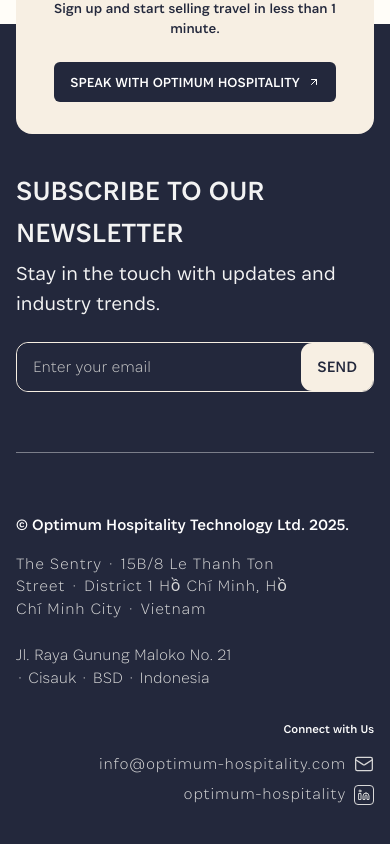
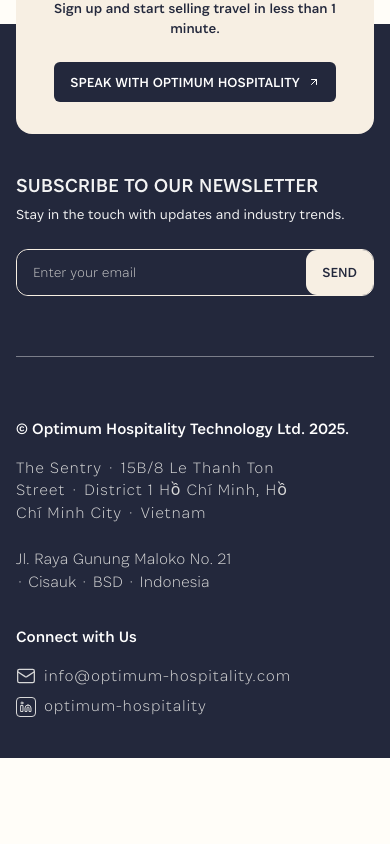
Before and after one commit to optimumhospitality/optimumhospitaity, a React (Vite) app: page /team in a window 390 px wide. Shown: the part 6083-6927 px from the top of the page. After the commit the page ends 6841 px from the top, so only its background shows below. Built offline with nearby package versions, Linux system fonts and the light colour scheme.

Commit message:
add footer issue

```diff
--- a/src/components/home/AboutUs.tsx
+++ b/src/components/home/AboutUs.tsx
@@ -74,10 +74,10 @@ export default function AboutUs() {
       </div>
 
       {/* Content Section - 1440 × 798 */}
-      <div className="max-w-[1440px] pt-15 mx-auto pl-4 sm:pl-6 md:pl-8 lg:pl-[40px] pr-4 sm:pr-6 md:pr-8 lg:pr-[40px]">
+      <div className="max-w-[1440px] pt-6 mx-auto pl-4 sm:pl-6 md:pl-8 lg:pl-[40px] pr-4 sm:pr-6 md:pr-8 lg:pr-[40px]">
         <div className="flex flex-col lg:flex-row gap-8 lg:gap-[40px]">
           {/* Left Content Area */}
-          <div className="flex-1 py-8 lg:py-0 flex items-center">
+          <div className="flex-1 py-0 lg:py-0 flex items-center">
             <div ref={contentRef} className="w-full">
               {/* Title */}
               <h3 className="text-xl sm:text-2xl md:text-3xl lg:text-[32px] font-[500] text-primary mb-6 leading-tight">
@@ -85,7 +85,7 @@ export default function AboutUs() {
               </h3>
 
               {/* First Paragraph */}
-              <p className="text-[#000000] text-base sm:text-lg md:text-xl lg:text-[20px] font-[300] leading-relaxed mb-5">
+              <p className="text-[#000000] text-[14px] sm:text-[14px] md:text-xl lg:text-[20px] font-[300] leading-relaxed mb-5">
                 We help hotel owners increase profitability, protect asset
                 value, and maintain full operational control. Optimum
                 Hospitality is a boutique hotel consultancy, asset manager, and
@@ -94,7 +94,7 @@ export default function AboutUs() {
               </p>
 
               {/* Second Paragraph */}
-              <p className="text-[#000000] text-base sm:text-lg md:text-xl lg:text-[20px] font-[300] leading-relaxed mb-8">
+              <p className="text-[#000000] text-[14px] sm:text-[14px] md:text-xl lg:text-[20px] font-[300] leading-relaxed mb-8">
                 From our bases in Ho Chi Minh City and Jakarta, we work with
                 luxury and upper-scale hotels to improve margins, optimize
                 operations, and unlock revenue, with particular strength in
@@ -104,16 +104,16 @@ export default function AboutUs() {
 
               {/* Quote with left border */}
               <div className="border-l-4 border-primary pl-5 mb-8">
-                <p className="text-primary  font-[400] text-sm sm:text-[24px] italic leading-relaxed italic">
+                <p className="text-primary  font-[400] text-16 sm:text-[16px] italic leading-relaxed italic">
                   We don't advise from a distance.
                 </p>
-                <p className="text-primary  font-[400] text-sm sm:text-[24px] italic leading-relaxed italic">
+                <p className="text-primary  font-[400] text-16 sm:text-[16px] italic leading-relaxed italic">
                   We take responsibility for results.
                 </p>
               </div>
 
               {/* CTA Button */}
-              <button className="mb-2 h-[44px] sm:h-[52px] lg:h-[56px] inline-flex items-center justify-center gap-[8px] py-[12px] sm:py-[14px] lg:py-[16px] px-[20px] sm:px-[28px] lg:px-[36px] bg-primary text-white text-[16px] sm:text-[16px] lg:text-[16px] font-normal tracking-[0.1em] rounded-[8px] hover:bg-primary/90 transition-colors">
+              <button className=" h-[44px] sm:h-[52px] lg:h-[56px] inline-flex items-center justify-center gap-[8px] py-[12px] sm:py-[14px] lg:py-[16px] px-[20px] sm:px-[28px] lg:px-[36px] bg-primary text-white text-[16px] sm:text-[16px] lg:text-[16px] font-normal tracking-[0.1em] rounded-[8px] hover:bg-primary/90 transition-colors">
                 BOOK MY CONSULTATION
                 <svg
                   className="w-3 h-3 sm:w-4 sm:h-4"
--- a/src/components/home/CoreHotelManagement.tsx
+++ b/src/components/home/CoreHotelManagement.tsx
@@ -441,7 +441,7 @@ export default function CoreHotelManagement() {
           <div className="flex flex-col lg:flex-row lg:h-[485px]">
             {/* Left Content - Left aligned on mobile, centered on larger screens */}
             <div className="w-full lg:flex-1 flex flex-col justify-center items-start sm:items-center lg:items-start text-left sm:text-center lg:text-left py-8 lg:py-0 lg:pr-8">
-              <h2 className="text-2xl sm:text-[32px] md:text-4xl font-normal text-white mb-6 lg:mb-8">
+              <h2 className="text-[24px] sm:text-[24px] md:text-[32px] lg:text-[48px] font-normal text-white mb-6 lg:mb-8">
                 How We Increase GOP and
                 <br className="sm:hidden" /> Asset Value
               </h2>
--- a/src/components/home/TestimonialsSection.tsx
+++ b/src/components/home/TestimonialsSection.tsx
@@ -208,10 +208,10 @@ export default function TestimonialsSection() {
       <div className="w-full">
         {/* Section Header */}
         <div className="text-center mb-8 sm:mb-10 md:mb-12 lg:mb-14 px-4 sm:px-6 md:px-8 lg:px-12 xl:px-16">
-          <h2 className="text-xl sm:text-2xl md:text-3xl lg:text-4xl xl:text-5xl font-bold text-primary mb-3 sm:mb-4">
+          <h2 className="text-[24px] sm:text-[24px] md:text-3xl lg:text-4xl xl:text-5xl font-bold text-primary mb-3 sm:mb-4">
             Trusted by Hotel Owners and Investors
           </h2>
-          <p className="text-[#626262] text-xs sm:text-sm md:text-[20px] font-normal max-w-xs sm:max-w-sm md:max-w-lg lg:max-w-2xl mx-auto leading-relaxed">
+          <p className="text-[#626262] text-[14px] sm:text-[14px] md:text-[20px] font-normal max-w-xs sm:max-w-sm md:max-w-lg lg:max-w-2xl mx-auto leading-relaxed">
             Owners and partners rely on Optimum Hospitality for disciplined
             execution, transparent reporting, and consistent operational
             results.
--- a/src/components/layout/Footer.tsx
+++ b/src/components/layout/Footer.tsx
@@ -101,10 +101,10 @@ export default function Footer() {
           {/* Newsletter Row */}
           <div className="flex flex-col lg:flex-row lg:items-center lg:justify-between gap-6 ">
             <div>
-              <h3 className="text-[28px] text-[#F3F3F3] font-normal mb-1">
+              <h3 className=" text-[20px] sm:text-[20px] lg:text-[28px] text-[#F3F3F3] font-normal mb-1">
                 SUBSCRIBE TO OUR NEWSLETTER
               </h3>
-              <p className="text-[20px] font-[300] text-[#F3F3F3] ">
+              <p className="text-[14px] sm:text-[14px] lg:text-[20px] font-[300] text-[#F3F3F3] ">
                 Stay in the touch with updates and industry trends.
               </p>
             </div>
@@ -119,11 +119,11 @@ export default function Footer() {
                   type="email"
                   required
                   placeholder="Enter your email"
-                  className="px-4 py-3 bg-primary text-white placeholder:text-[#CACACA] text-[16px] rounded-l-[12px] font-[200] focus:outline-none focus:border-white/40 flex-1 sm:flex-none sm:w-[250px] md:w-[300px] min-w-0"
+                  className="px-4 py-3 bg-primary text-white placeholder:text-[#CACACA] text-[14px] sm:text-[14px] lg:text-[16px] rounded-l-[12px] font-[200] focus:outline-none focus:border-white/40 flex-1 sm:flex-none sm:w-[250px] md:w-[300px] min-w-0"
                 />
                 <button
                   type="submit"
-                  className="px-4 sm:px-6 py-3 bg-[#F7EFE3] text-primary text-[16px]  border-secondary font-normal rounded-[11px] hover:bg-white/90 transition-colors whitespace-nowrap lg:w-[157px]"
+                  className="px-4 sm:px-6 py-3 bg-[#F7EFE3] text-primary text-[14px] sm:text-[14px] lg:text-[16px]  border-secondary font-normal rounded-[11px] hover:bg-white/90 transition-colors whitespace-nowrap lg:w-[157px]"
                 >
                   SEND
                 </button>
@@ -161,14 +161,14 @@ export default function Footer() {
             {/* Vertical Divider */}
 
             {/* Right - Connect with Us */}
-            <div className="text-right">
-              <p className="text-white text-xs sm:text-[16px] font-normal mb-4">
+            <div className="text-left sm:text-right">
+              <p className="text-white text-[16px] sm:text-[16px] font-normal mb-4">
                 Connect with Us
               </p>
-              <div className="flex flex-col gap-2 items-end">
+              <div className="flex flex-col gap-2 items-start sm:items-end">
                 <a
                   href="mailto:info@optimum-hospitality.com"
-                  className="flex items-center text-[16px] text-[#D8D8D8] font-[200] gap-2 leading-[140%] tracking-[0.05em] "
+                  className="flex flex-row-reverse sm:flex-row items-center text-[16px] text-[#D8D8D8] font-[200] gap-2 leading-[140%] tracking-[0.05em] "
                 >
                   info@optimum-hospitality.com
                   <Mail className="w-5 h-5" strokeWidth={1.5} />
@@ -177,7 +177,7 @@ export default function Footer() {
                   href="https://linkedin.com/company/optimum-hospitality"
                   target="_blank"
                   rel="noopener noreferrer"
-                  className="flex items-center text-[16px] text-[#D8D8D8] font-[200] gap-2 leading-[140%] tracking-[0.05em] "
+                  className="flex flex-row-reverse sm:flex-row items-center text-[16px] text-[#D8D8D8] font-[200] gap-2 leading-[140%] tracking-[0.05em] "
                 >
                   optimum-hospitality
                   <span className="border border-[#D8D8D8] rounded-[4px] w-5 h-5 flex items-center justify-center">
```
Also changed, not shown: src/components/home/HotelCaseStudy.tsx (+21 -15 lines).
